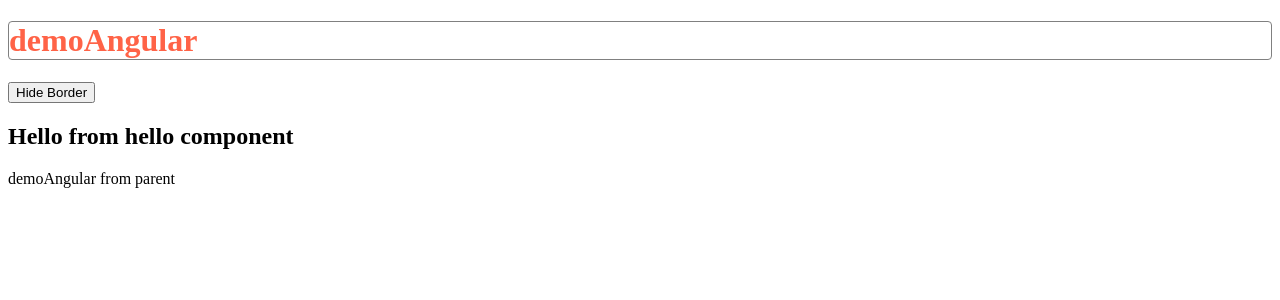
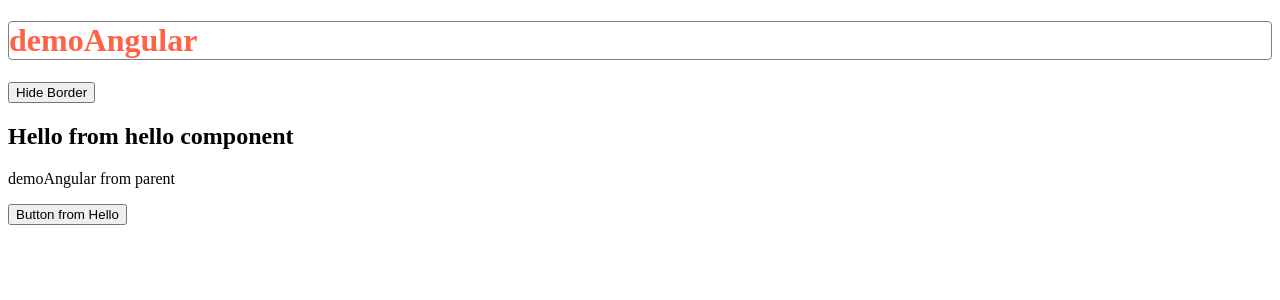
Before and after one commit to toanlehcm/study_angular, an Angular app in the folder demoAngular/: page / in a window 1280 px wide. Shown: the top 300 px of the page. Built offline with nearby package versions, Linux system fonts and the light colour scheme.

Commit message:
L9 communication input output

```diff
--- a/demoAngular/src/app/app.component.ts
+++ b/demoAngular/src/app/app.component.ts
@@ -16,7 +16,7 @@ import {
     <h1 [class.with-border] = "withBorder"
         [ngStyle]="{color: textColor}">{{ title }}</h1>
     <button (click) = "onButtonClick()">{{ withBorder ? hide_btn : show_btn }}</button>
-    <app-hello [text] = "title"></app-hello>
+    <app-hello [text] = "title" (buttonClicked) = "onBtnCLickedFromHello($event)"></app-hello>
   `,
   styleUrls: ['./app.component.css']
 })
@@ -32,6 +32,11 @@ export class AppComponent
   hide_btn = "Hide Border";
   show_btn = "Show Border";
 
+  onBtnCLickedFromHello(event: string) {
+    console.log({event}, 'clicked from Child component');
+    this.title = event;
+  }
+
   ngOnInit(): void {
     console.log('Parent OnInit ran');
   }
@@ -39,37 +44,37 @@ export class AppComponent
   ngOnChanges(changes: SimpleChanges): void {
     //Called before any other lifecycle hook. Use it to inject dependencies, but avoid any serious work here.
     //Add '${implements OnChanges}' to the class.
-    console.log('Parent OnChanges ran', { changes });
+    // console.log('Parent OnChanges ran', { changes });
   }
 
   ngOnDestroy(): void {
     //Called once, before the instance is destroyed.
     //Add 'implements OnDestroy' to the class.
-    console.log('Parent OnDestroy ran');
+    // console.log('Parent OnDestroy ran');
   }
 
   ngAfterViewInit(): void {
     //Called after ngAfterContentInit when the component's view has been initialized. Applies to components only.
     //Add 'implements AfterViewInit' to the class.
-    console.log('Parent ngAfterViewInit ran');
+    // console.log('Parent ngAfterViewInit ran');
   }
 
   ngAfterContentInit(): void {
     //Called after ngOnInit when the component's or directive's content has been initialized.
     //Add 'implements AfterContentInit' to the class.
-    console.log('Parent ngAfterContentInit ran');
+    // console.log('Parent ngAfterContentInit ran');
   }
 
   ngAfterViewChecked(): void {
     //Called after every check of the component's view. Applies to components only.
     //Add 'implements AfterViewChecked' to the class.
-    console.log('Parent AfterViewChecked ran');
+    // console.log('Parent AfterViewChecked ran');
   }
 
   ngAfterContentChecked(): void {
     //Called after every check of the component's or directive's content.
     //Add 'implements AfterContentChecked' to the class.
-    console.log('Parent ngAfterContentChecked ran');
+    // console.log('Parent ngAfterContentChecked ran');
 
     //throw new Error("Method not implemented.");
   }
--- a/demoAngular/src/app/components/hello/hello.component.ts
+++ b/demoAngular/src/app/components/hello/hello.component.ts
@@ -9,6 +9,8 @@ import {
   AfterViewChecked,
   AfterContentChecked,
   Input,
+  Output,
+  EventEmitter,
 } from '@angular/core';
 
 @Component({
@@ -16,31 +18,43 @@ import {
   template: `
     <h2>Hello from hello component</h2>
     <p>{{ text }} from parent</p>
+    <button (click)="onButtonClicked()">Button from Hello</button>
   `,
 })
 export class HelloComponent
   implements OnInit, OnChanges, OnDestroy, AfterViewInit, AfterContentInit, AfterViewChecked, AfterContentChecked {
   @Input() text: string;
+  @Output() buttonClicked: EventEmitter<any> = new EventEmitter<any>();
+  // @Output() buttonClicked: EventEmitter<string> = new EventEmitter<string>();
+
+  onButtonClicked() {
+    this.text = 'Changed from hello component';
+    this.buttonClicked.emit(this.text);
+  }
+
+  // onButtonClicked() {
+  //   this.buttonClicked.emit('string');
+  // }
 
   ngOnInit(): void {
     console.log('Child OnInit ran');
   }
   ngOnChanges(changes: SimpleChanges): void {
-    console.log('Child OnChanges ran', { changes });
+    // console.log('Child OnChanges ran', { changes });
   }
   ngOnDestroy(): void {
-    console.log('Child OnDestroy ran');
+    // console.log('Child OnDestroy ran');
   }
   ngAfterViewInit(): void {
-    console.log('Child AfterViewInit ran');
+    // console.log('Child AfterViewInit ran');
   }
   ngAfterContentInit(): void {
-    console.log('Child AfterContentInit ran');
+    // console.log('Child AfterContentInit ran');
   }
   ngAfterViewChecked(): void {
-    console.log('Child AfterViewChecked ran');
+    // console.log('Child AfterViewChecked ran');
   }
   ngAfterContentChecked(): void {
-    console.log('Child AfterContentChecked ran');
+    // console.log('Child AfterContentChecked ran');
   }
 }
```
